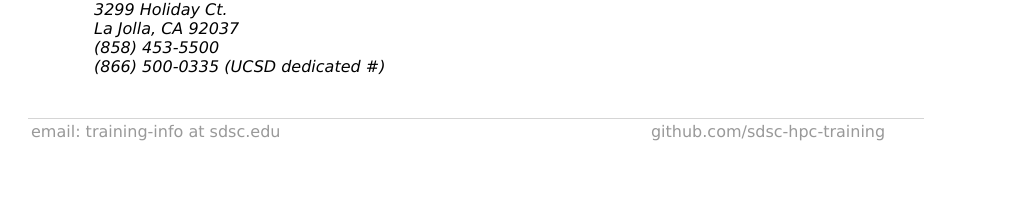
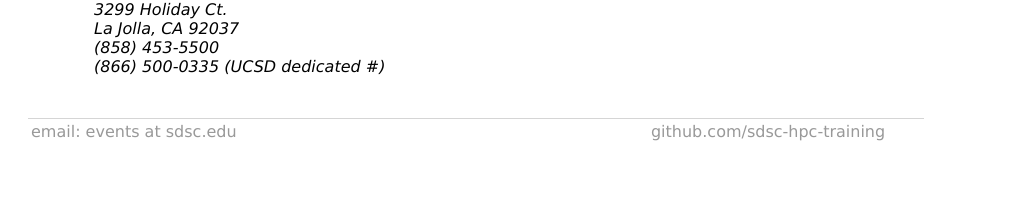
Before and after one commit to sdsc-hpc-training/sdsc-hpc-training.github.io, a Jekyll site: the page built from gpuhackathon/index.html, in a window 1280 px wide. Shown: the part 2063-2266 px from the top of the page, without its empty margins (164-1183 px from the left). Built offline with Jekyll 4.4.1, drawn with Linux system fonts in a browser that asks for light colours.

Commit message:
Update gpuhack.html

```diff
--- a/_layouts/gpuhack.html
+++ b/_layouts/gpuhack.html
@@ -20,7 +20,7 @@
 		<footer>
 <table border=0 width=96%>
 <tr><td align="left">
- <a href="mailto:training-info@sdsc.edu">email: training-info at sdsc.edu</a>
+ <a href="mailto:events@sdsc.edu">email: events at sdsc.edu</a>
 </td>
 <td align="right">
 <a href="https://github.com/sdsc-training">github.com/sdsc-hpc-training</a>
```
